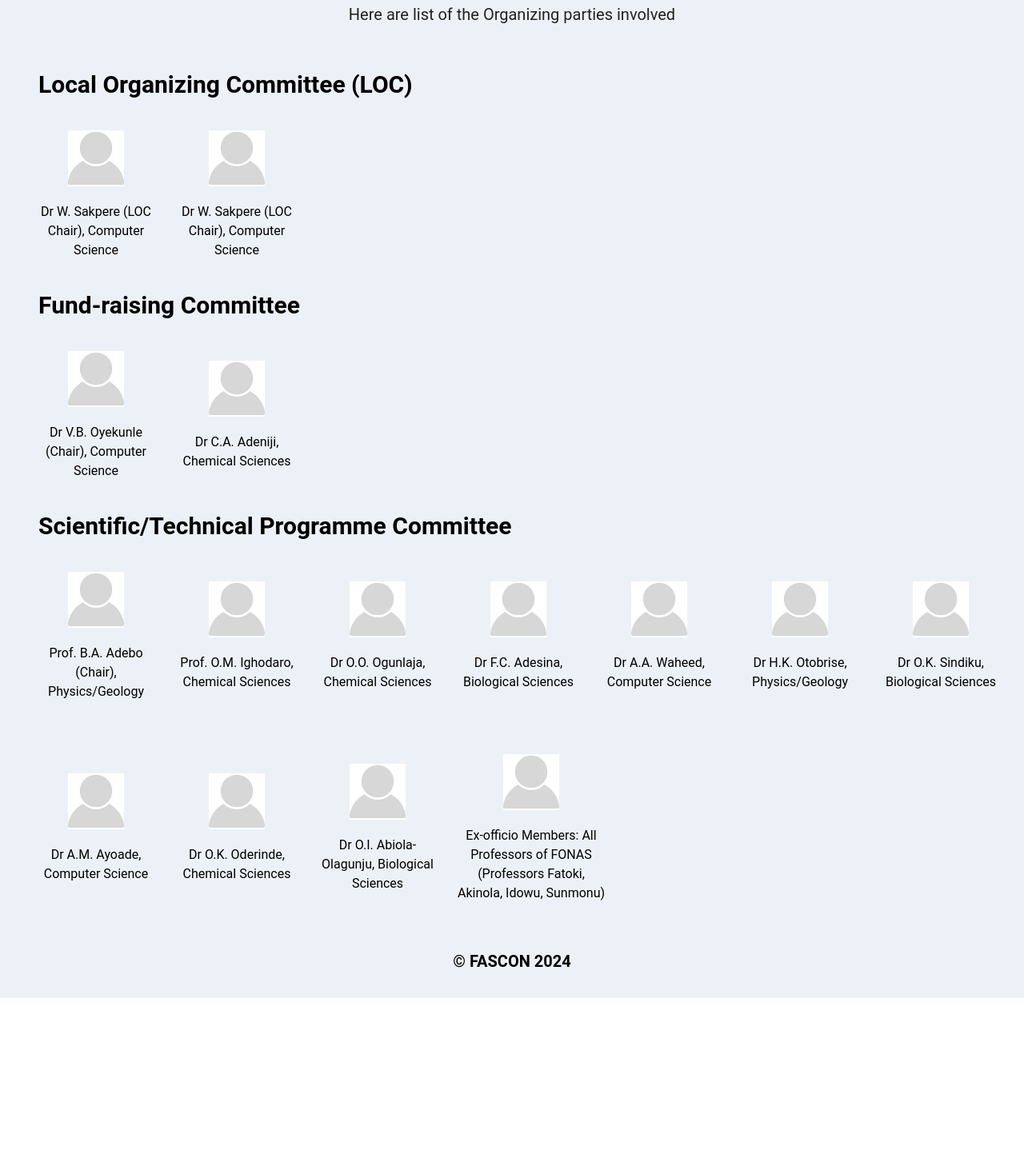
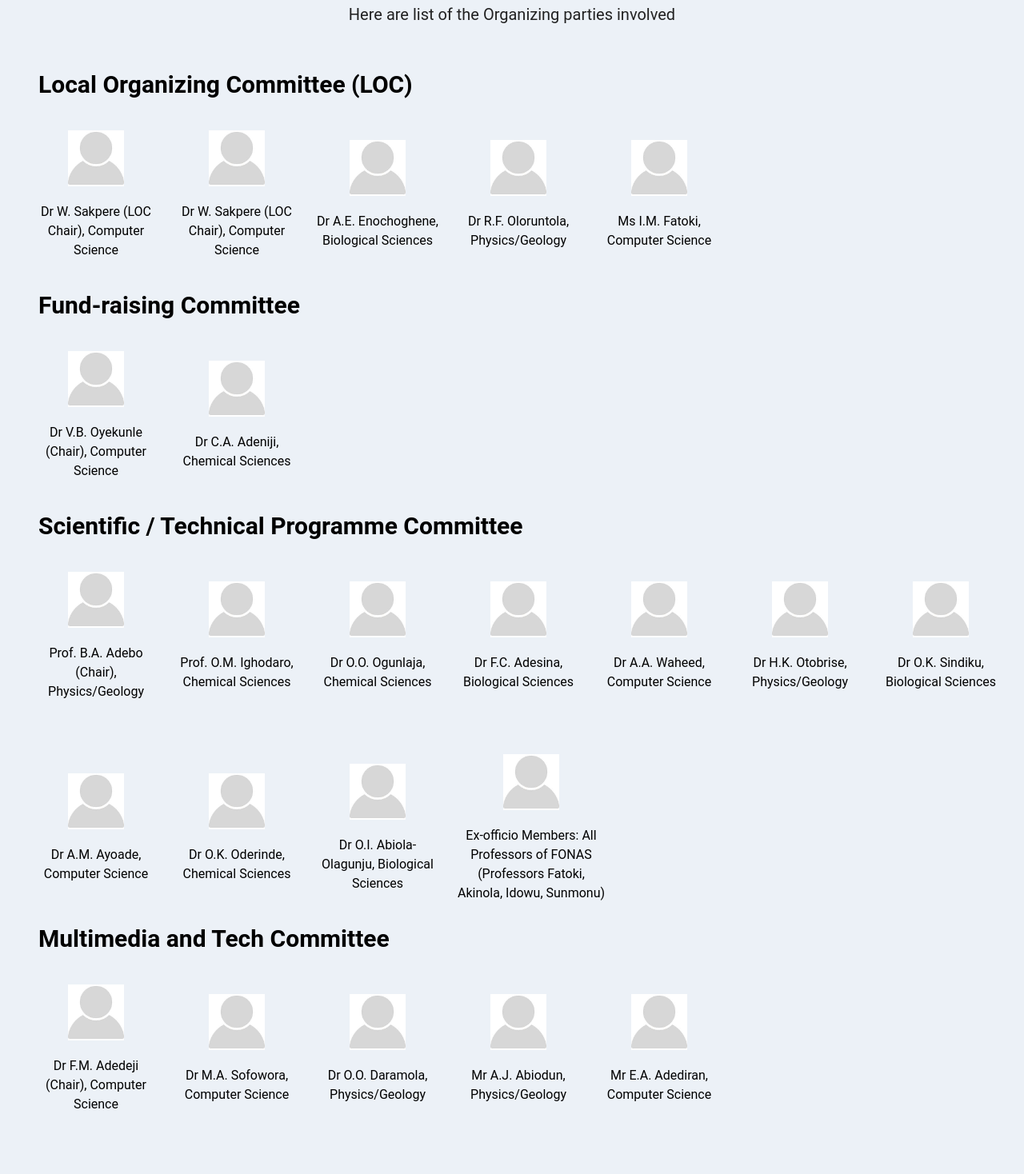
Before and after one commit to michael-ono/landing-page-fascon-2024, a React (Vite) app: page /about/organizers in a window 1280 px wide. Shown: the part 180-1648 px from the top of the page at 80% size. Before the commit the page ends 1428 px from the top, so only its background shows below. Built offline with nearby package versions, Linux system fonts and the light colour scheme.

Commit message:
toaster registraion added

```diff
--- a/src/components/Organizers.jsx
+++ b/src/components/Organizers.jsx
@@ -45,6 +45,36 @@ const Organizers = () => {
                   />
                   <h1 className=''>Dr W. Sakpere (LOC Chair), Computer Science</h1>
                 </div>
+                {/* placeholder-3*/}
+                <div className="text-black flex flex-col h-60 w-40 gap-y-5 justify-center items-center text-center">
+                  <img
+                    src={sponsorPlaceholder}
+                    alt="Organizers 1 Logo"
+                    width="70"
+                    height="70"
+                  />
+                  <h1 className=''>Dr A.E. Enochoghene, Biological Sciences</h1>
+                </div>
+                {/* placeholder-4 */}
+                <div className="text-black flex flex-col h-60 w-40 gap-y-5 justify-center items-center text-center">
+                  <img
+                    src={sponsorPlaceholder}
+                    alt="Organizers 1 Logo"
+                    width="70"
+                    height="70"
+                  />
+                  <h1 className=''>Dr R.F. Oloruntola, Physics/Geology</h1>
+                </div>
+                {/* placeholder-5 */}
+                <div className="text-black flex flex-col h-60 w-40 gap-y-5 justify-center items-center text-center">
+                  <img
+                    src={sponsorPlaceholder}
+                    alt="Organizers 1 Logo"
+                    width="70"
+                    height="70"
+                  />
+                  <h1 className=''>Ms I.M. Fatoki, Computer Science</h1>
+                </div>
 
               </div>
             </div>
@@ -80,7 +110,7 @@ const Organizers = () => {
             {/* ORGINIZER 3 */}
             <div className='pl-6'>
               <h1 className='text-3xl font-semibold pl-6'>
-                Scientific/Technical Programme Committee
+                Scientific / Technical Programme Committee
               </h1>
               <div className="flex flex-wrap px-4 gap-x-4">
                 {/* placeholder-1 */}
@@ -196,6 +226,65 @@ const Organizers = () => {
 
               </div>
             </div>
+            {/* ORGINIZER 4 */}
+            <div className='pl-6'>
+              <h1 className='text-3xl font-semibold pl-6'>
+                Multimedia and Tech Committee
+              </h1>
+              <div className="flex flex-wrap px-4 gap-x-4">
+                {/* placeholder-1 */}
+                <div className="text-black flex flex-col h-60 w-40 gap-y-5 justify-center items-center text-center">
+                  <img
+                    src={sponsorPlaceholder}
+                    alt="Organizers 1 Logo"
+                    width="70"
+                    height="70"
+                  />
+                  <h1 className=''>Dr F.M. Adedeji (Chair), Computer Science</h1>
+                </div>
+                {/* placeholder-2 */}
+                <div className="text-black flex flex-col h-60 w-40 gap-y-5 justify-center items-center text-center">
+                  <img
+                    src={sponsorPlaceholder}
+                    alt="Organizers 1 Logo"
+                    width="70"
+                    height="70"
+                  />
+                  <h1 className=''>Dr M.A. Sofowora, Computer Science</h1>
+                </div>
+                {/* placeholder-3*/}
+                <div className="text-black flex flex-col h-60 w-40 gap-y-5 justify-center items-center text-center">
+                  <img
+                    src={sponsorPlaceholder}
+                    alt="Organizers 1 Logo"
+                    width="70"
+                    height="70"
+                  />
+                  <h1 className=''>Dr O.O. Daramola, Physics/Geology</h1>
+                </div>
+                {/* placeholder-4 */}
+                <div className="text-black flex flex-col h-60 w-40 gap-y-5 justify-center items-center text-center">
+                  <img
+                    src={sponsorPlaceholder}
+                    alt="Organizers 1 Logo"
+                    width="70"
+                    height="70"
+                  />
+                  <h1 className=''>Mr A.J. Abiodun, Physics/Geology</h1>
+                </div>
+                {/* placeholder-5 */}
+                <div className="text-black flex flex-col h-60 w-40 gap-y-5 justify-center items-center text-center">
+                  <img
+                    src={sponsorPlaceholder}
+                    alt="Organizers 1 Logo"
+                    width="70"
+                    height="70"
+                  />
+                  <h1 className=''>Mr E.A. Adediran, Computer Science</h1>
+                </div>
+
+              </div>
+            </div>
           </div>
         </div>
 
--- a/src/components/Registration.jsx
+++ b/src/components/Registration.jsx
@@ -1,4 +1,5 @@
 import React, { useState } from 'react';
+import toast, { Toaster } from "react-hot-toast";
 import HomepageNavbar from '../HomePage_Files/HomepageNavbar';
 
 const Registration = () => {
@@ -6,6 +7,7 @@ const Registration = () => {
 
   const handleCloseModal = () => {
     setShowModal(false);
+    toast.success("Thanks for the purchase. Enjoy");
   };
 
   const handleOpenModal = () => {
@@ -14,6 +16,7 @@ const Registration = () => {
 
   return (
     <div className='bg-[#ecf1f7]'>
+      <Toaster />
       <HomepageNavbar />
       <div className="container mx-auto p-4 mt-6">
         <h1 className="text-5xl font-bold mb-4">Registration</h1>
```
